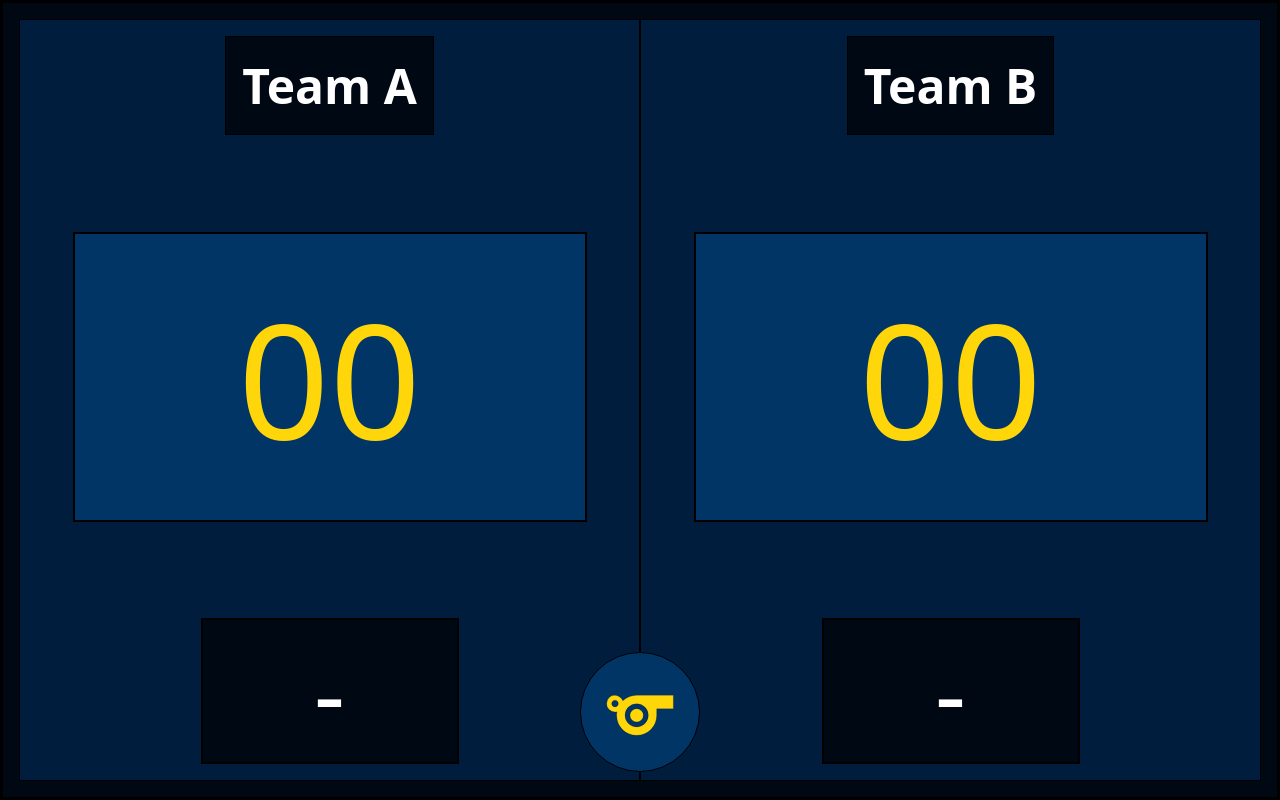
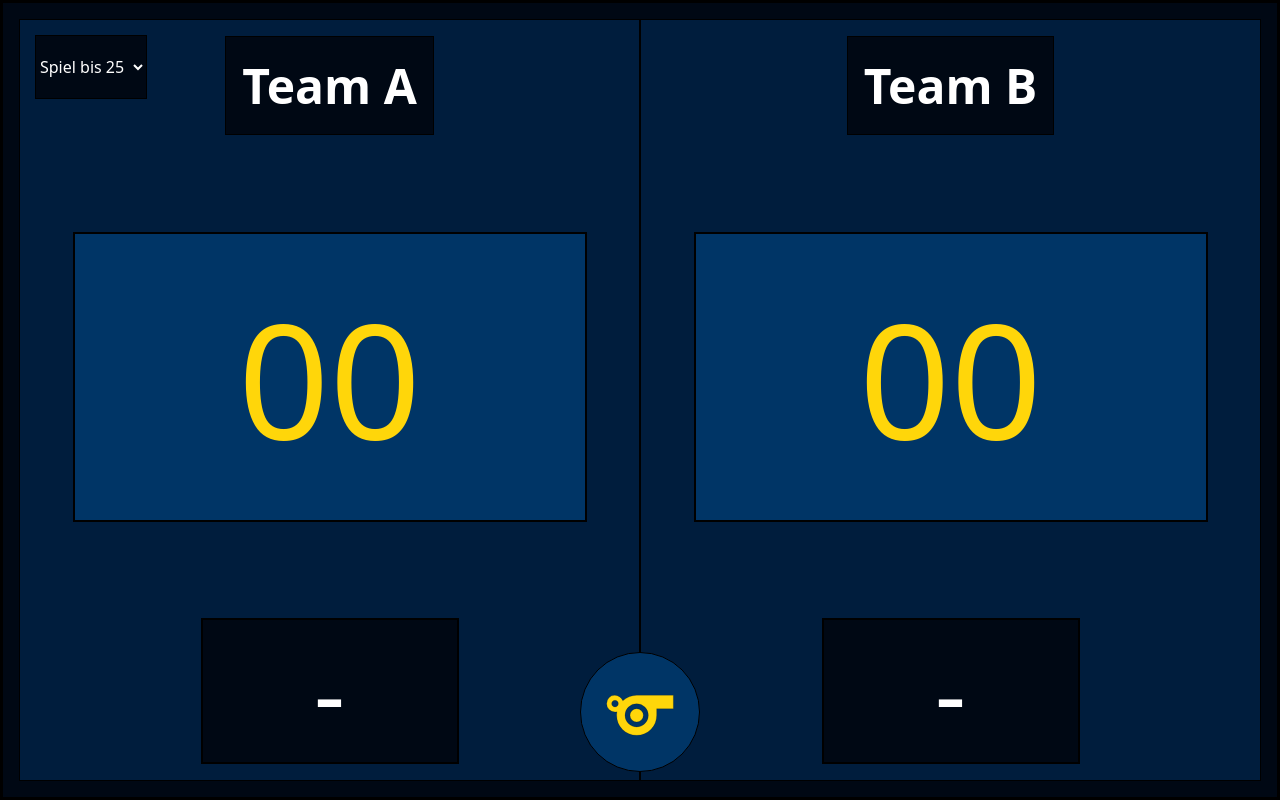
Before and after one commit to Sellerie1209/Punktetafel, a plain HTML site: page index.html in a window 1280 px wide. Drawn offline with Linux system fonts and the light colour scheme.

Commit message:
modified:   index.html 	modified:   script.js 	modified:   style.css 	modified:   whisle.mp3

```diff
--- a/index.html
+++ b/index.html
@@ -9,7 +9,7 @@
 </head>
 <body>
     <main class="main">
-        <div class="teamA teamdisplay">
+        <div class="teamA teamdisplay" id="teamA">
             <div class="teamname">
                 <h2 id="teamnamea">Team A</h2>
             </div>
@@ -34,10 +34,17 @@
         </div>
     </main>
 
-        <button id="whisleBtn" onclick="whisle()" class="soundcontrol">
-            <svg class="icon" xmlns="http://www.w3.org/2000/svg" height="10vh" viewBox="0 -960 960 960" width="10vh" fill="#e8eaed"><path d="M440-200q-100 0-170-70t-70-170q0-11 1-22t3-22q-5 2-12 3t-12 1q-42 0-71-29t-29-71q0-42 27.5-71t69.5-29q33 0 59.5 18.5T274-614q33-30 75.5-48t90.5-18h440v160H680v80q0 100-70 170t-170 70ZM180-540q17 0 28.5-11.5T220-580q0-17-11.5-28.5T180-620q-17 0-28.5 11.5T140-580q0 17 11.5 28.5T180-540Zm260 240q58 0 99-41t41-99q0-58-41-99t-99-41q-58 0-99 41t-41 99q0 58 41 99t99 41Zm0-60q33 0 56.5-23.5T520-440q0-33-23.5-56.5T440-520q-33 0-56.5 23.5T360-440q0 33 23.5 56.5T440-360Zm0-80Z"/></svg>
-        </button>
-        <audio id="sound" src="whisle.mp3" preload="auto"></audio>
+    <button id="whisleBtn" onclick="whisle()" class="soundcontrol">
+        <svg class="icon" xmlns="http://www.w3.org/2000/svg" height="10vh" viewBox="0 -960 960 960" width="10vh" fill="#e8eaed"><path d="M440-200q-100 0-170-70t-70-170q0-11 1-22t3-22q-5 2-12 3t-12 1q-42 0-71-29t-29-71q0-42 27.5-71t69.5-29q33 0 59.5 18.5T274-614q33-30 75.5-48t90.5-18h440v160H680v80q0 100-70 170t-170 70ZM180-540q17 0 28.5-11.5T220-580q0-17-11.5-28.5T180-620q-17 0-28.5 11.5T140-580q0 17 11.5 28.5T180-540Zm260 240q58 0 99-41t41-99q0-58-41-99t-99-41q-58 0-99 41t-41 99q0 58 41 99t99 41Zm0-60q33 0 56.5-23.5T520-440q0-33-23.5-56.5T440-520q-33 0-56.5 23.5T360-440q0 33 23.5 56.5T440-360Zm0-80Z"/></svg>
+    </button>
+    <audio id="sound" src="whisle.mp3" preload="auto"></audio>
+
+    <select name="gamemode" id="gamemodeselect" onchange="select()">
+        <option value="25">Spiel bis 25</option>
+        <option value="15">Spiel bis 15</option>
+        <option value="bo5">Best of 5</option>
+        <option value="bo3">Best of 3</option>
+    </select>
 
 </body>
 </html>
--- a/script.js
+++ b/script.js
@@ -2,6 +2,33 @@ let pointsa = 0;
 let pointsb = 0;
 let difference = 0;
 let gameend = false;
+let gamemode;
+let winpoints;
+let winsets;
+
+select()
+
+function select() {
+    gamemode = document.getElementById("gamemodeselect").value
+    switch (gamemode) {
+        case "25":
+            winpoints = 25;
+            winsets = 1;
+            break;
+        case "15":
+            winpoints = 15;
+            winsets = 1;
+            break;
+        case "bo5":
+            winpoints = 25;
+            winsets = 3;
+            break;
+        case "bo3":
+            winpoints = 25;
+            winsets = 2;
+            break;
+    }
+}
 
 function add(team) {
     if (team == 1) {
@@ -10,7 +37,7 @@ function add(team) {
 
         let difference = pointsa - pointsb;
 
-        if (pointsa >= 25 & difference >= 2) {
+        if (pointsa >= winpoints & difference >= 2) {
             win(team)
         }
     }
@@ -21,7 +48,7 @@ function add(team) {
 
         let difference = pointsb - pointsa;
 
-        if (pointsb >= 25 & difference >= 2) {
+        if (pointsb >= winpoints & difference >= 2) {
             win(team);
         }
     }
@@ -68,3 +95,16 @@ function whisle() {
         document.getElementById("teamnameb").textContent = "Team B";
     }
 }
+
+const innen = document.getElementById("teamA");
+const gamemodeselect = document.getElementById("gamemodeselect");
+
+function updatePos() {
+      const rect = innen.getBoundingClientRect();
+      gamemodeselect.style.left = rect.left + window.scrollX + "px";
+      gamemodeselect.style.top = rect.top + window.scrollY + "px";
+    }
+
+updatePos();
+window.addEventListener("resize", updatePos);
+window.addEventListener("scroll", updatePos);
--- a/style.css
+++ b/style.css
@@ -8,6 +8,7 @@
 }
 
 body, html, main {height: 100%;}
+
 
 .main {
     padding: 1rem;
@@ -76,3 +77,12 @@ body, html, main {height: 100%;}
     border: none;
     background-color: #003566;
 }
+
+#gamemodeselect {
+    position: absolute;
+    margin: 1rem;
+    width: 7rem;
+    height: 4rem;
+    color: #fff;
+    font-size: 1rem;
+}
```
Also changed, not shown: 1 other file.
